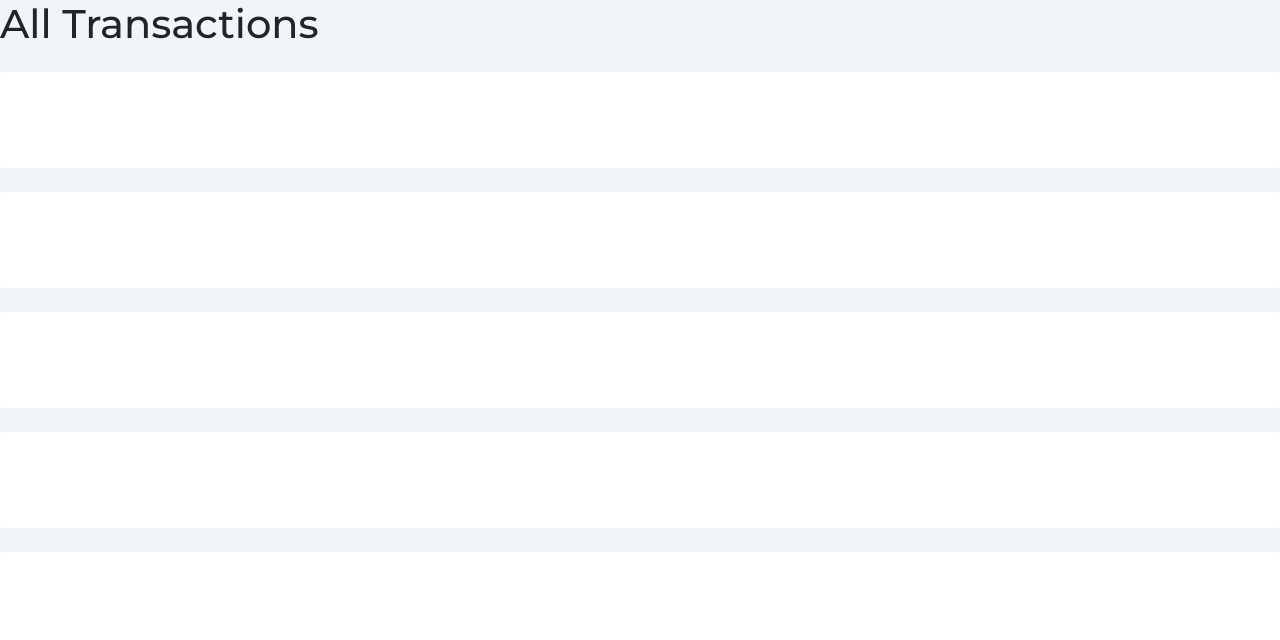
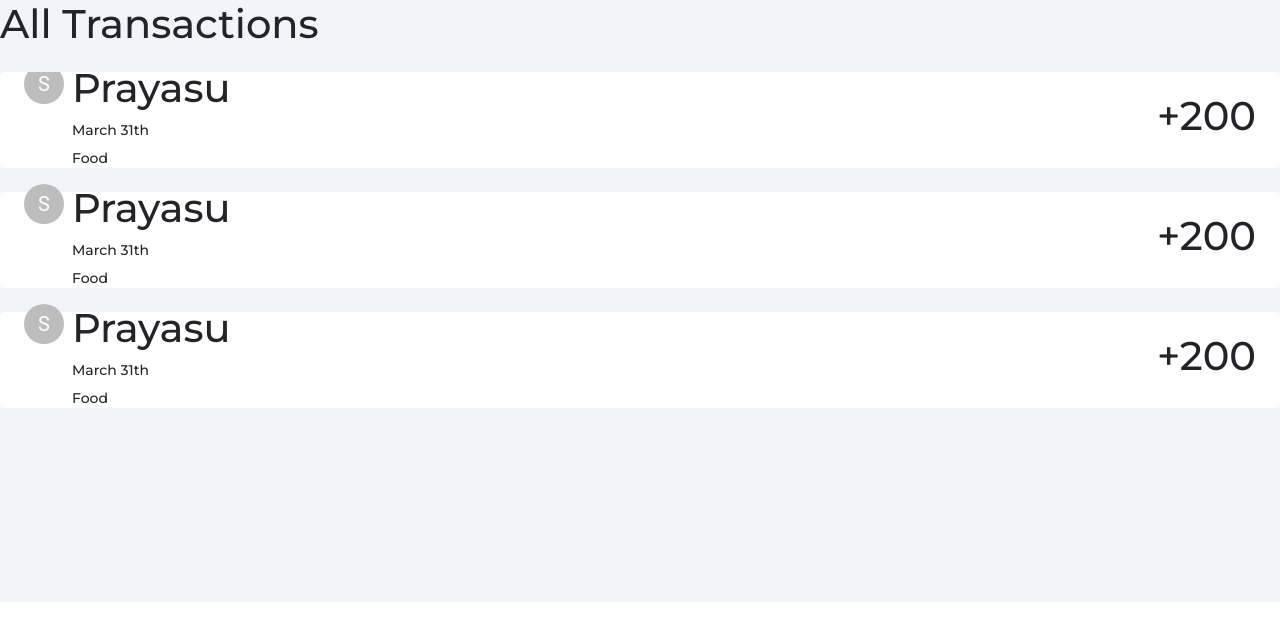
Before and after one commit to surendar-pd/hackoverflow-variators, a Next.js app: page /home/transaction in a window 1280 px wide. Shown: the top 640 px of the page. Built offline with nearby package versions, Linux system fonts and the light colour scheme.

Commit message:
card page ui

```diff
--- a/components/Cards/CardLineChart.js
+++ b/components/Cards/CardLineChart.js
@@ -7,18 +7,18 @@ export default function CardLineChart() {
       type: "line",
       data: {
         labels: [
-          "January",
-          "February",
-          "March",
-          "April",
+          "Jan",
+          "Feb",
+          "Mar",
+          "Apr",
           "May",
-          "June",
-          "July",
-          "August",
-          "September",
-          "October",
-          "November",
-          "December",
+          "Jun",
+          "Jul",
+          "Aug",
+          "Sept",
+          "Oct",
+          "Nov",
+          "Dec",
         ],
         datasets: [
           {
@@ -113,7 +113,7 @@ export default function CardLineChart() {
               <h6 className="uppercase text-blueGray-100 mb-1 text-xs font-semibold">
                 Overview
               </h6>
-              <h2 className="text-black text-xl font-semibold">Sales value</h2>
+              <h2 className="text-black text-xl font-semibold">Budget value</h2>
             </div>
           </div>
         </div>
--- a/pages/home/index.js
+++ b/pages/home/index.js
@@ -34,7 +34,7 @@ return (
         ) : currentPage === "profile" ? (
             <Profile />
         ) : currentPage === "card" ? (
-            <Card />
+            <Card setCurrentPage={setCurrentPage}/>
         ) : currentPage === "graph" ? (
             <Graph />
         ) : currentPage === "transaction"?
--- a/pages/home/transaction.js
+++ b/pages/home/transaction.js
@@ -1,3 +1,4 @@
+import { Avatar } from '@mui/material'
 import React from 'react'
 
 const Transaction = () => {
@@ -8,9 +9,19 @@ const Transaction = () => {
             </div>
             <div className="w-full h-[530px] flex flex-col gap-4 overflow-y-scroll">
                 {
-                    [1,2,3,4,5,6].map((item, index) => (
-                        <div key={index} className="bg-white shrink-0 h-24 w-full rounded">
-
+                    [1,2,3].map((index) => (
+                        <div key={index} className="bg-white flex justify-between items-center p-4 shrink-0 h-24 w-full rounded">
+                            <div className="flex gap-2">
+                                <Avatar>S</Avatar>
+                                <div>
+                                    <h1 className="">Prayasu</h1>
+                                    <h1 className="text-sm">March 31th</h1>
+                                    <h1 className="text-sm">Food</h1>
+                                </div>
+                            </div>
+                            <div>
+                                <h1>+200</h1>
+                            </div>
                         </div>
                     ))
                 }
```
Also changed, not shown: 2 other files (tests, documents, lock files or other folders).
